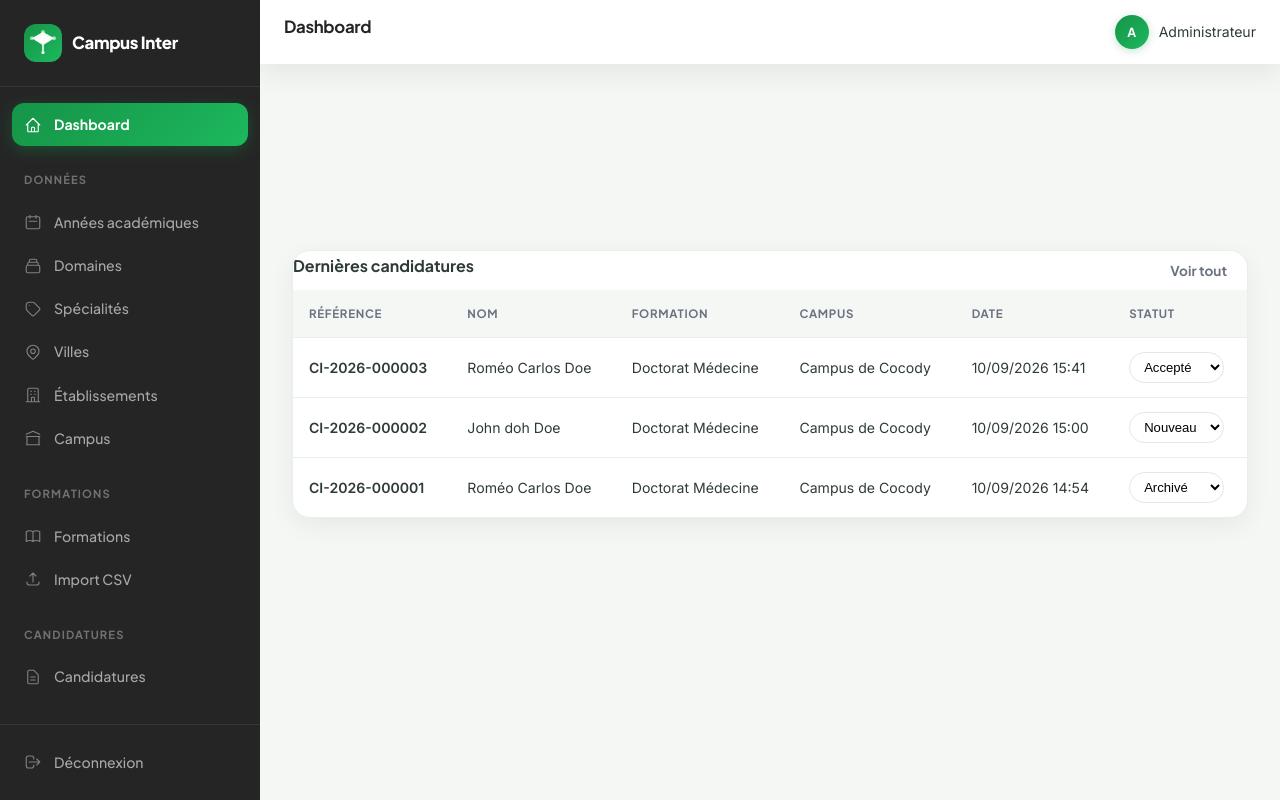
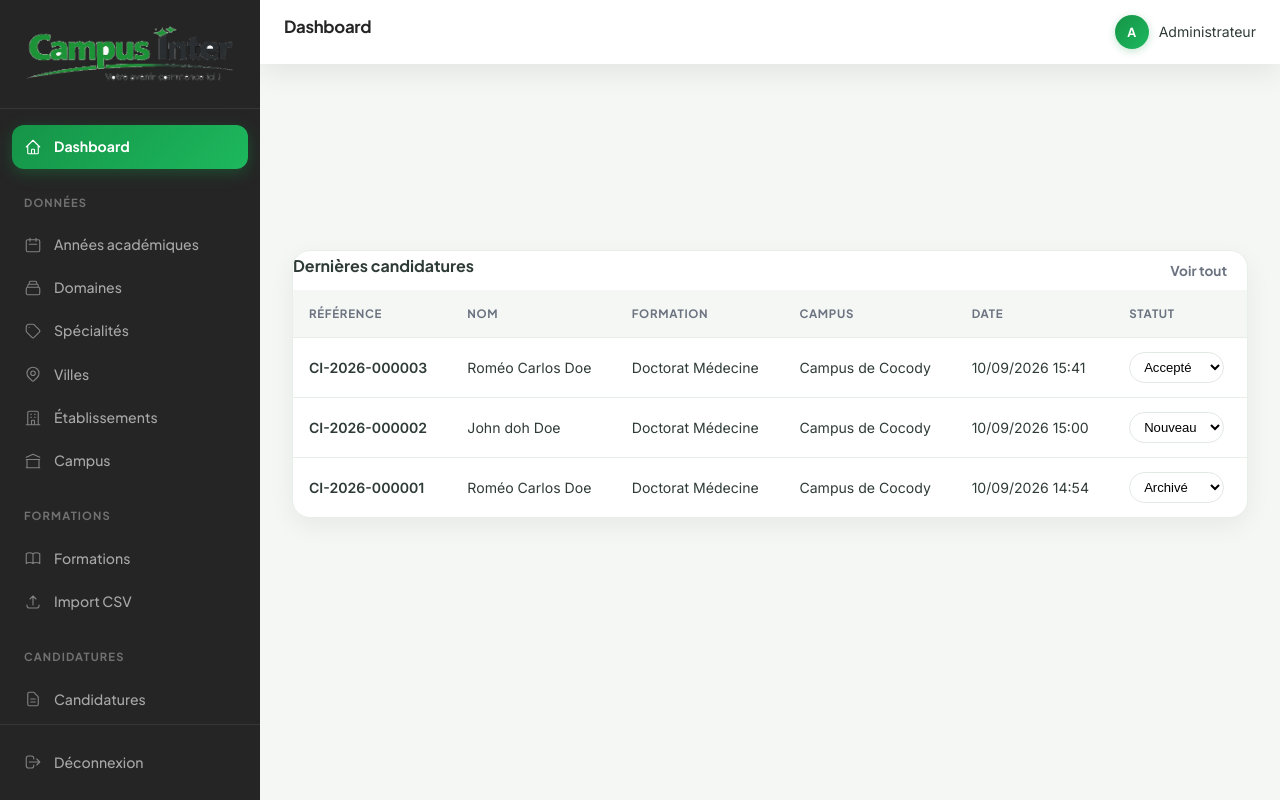
Before and after one commit to Carlos-Romeo/campusinter_site, a PHP site: page /admin in a window 1280 px wide. Run offline with PHP 8.4, Linux system fonts and the light colour scheme; a user stored in the database is signed in; data comes from the database, SQL or seed files in the repository.

Commit message:
fix: logo et chemin vers le site web

```diff
--- a/campus/campusinter-app/app/Views/admin/layout.php
+++ b/campus/campusinter-app/app/Views/admin/layout.php
@@ -20,8 +20,7 @@
         <aside id="ci-sidebar" class="ci-admin__sidebar">
             <div class="ci-admin__sidebar-header">
                 <a href="/admin" class="ci-admin__sidebar-logo">
-                    <img src="/assets/img/icon.svg" alt="" width="38" height="38" class="ci-header__logo-icon" style="background:none;box-shadow:none;">
-                    <span>Campus Inter</span>
+                    <img src="/assets/img/logo-campus-inter.png" alt="Campus Inter" height="36" style="object-fit: contain;">
                 </a>
             </div>
 
--- a/campus/campusinter-app/app/Views/auth/login.php
+++ b/campus/campusinter-app/app/Views/auth/login.php
@@ -15,8 +15,7 @@
         <div class="ci-login__card">
             <div class="ci-login__header">
                 <div class="ci-login__logo">
-                    <img src="/assets/img/icon.svg" alt="" width="42" height="42" class="ci-header__logo-icon" style="background:none;box-shadow:none;">
-                    <span>Campus Inter</span>
+                    <img src="/assets/img/logo-campus-inter.png" alt="Campus Inter" height="48" style="object-fit: contain;">
                 </div>
                 <p class="ci-login__title">Administration</p>
             </div>
--- a/campus/campusinter-app/app/Views/public/layout.php
+++ b/campus/campusinter-app/app/Views/public/layout.php
@@ -16,8 +16,7 @@
         <header class="ci-header">
             <div class="ci-header__inner">
                 <a href="/" class="ci-header__logo">
-                    <img src="/assets/img/icon.svg" alt="" width="38" height="38" class="ci-header__logo-icon" style="background:none;box-shadow:none;">
-                    <span>Campus Inter</span>
+                    <img src="/assets/img/logo-campus-inter.png" alt="Campus Inter" height="40" style="object-fit: contain;">
                 </a>
                 <button id="ci-menu-toggle" class="ci-header__menu-toggle" aria-label="Menu" aria-expanded="false">
                     <svg fill="none" viewBox="0 0 24 24" stroke="currentColor">
@@ -25,6 +24,7 @@
                     </svg>
                 </button>
                 <nav id="ci-header-nav" class="ci-header__nav">
+                    <a href="https://it.dyk08.com/campusinter/index.php/fr" target="_blank" class="ci-header__link">Site</a>
                     <a href="/" class="ci-header__link ci-header__link--active">Formations</a>
                     <a href="/admin" class="ci-header__link">Administration</a>
                 </nav>
```
Also changed, not shown: campus/campusinter-app/public/assets/img/logo-campus-inter.png (added).
